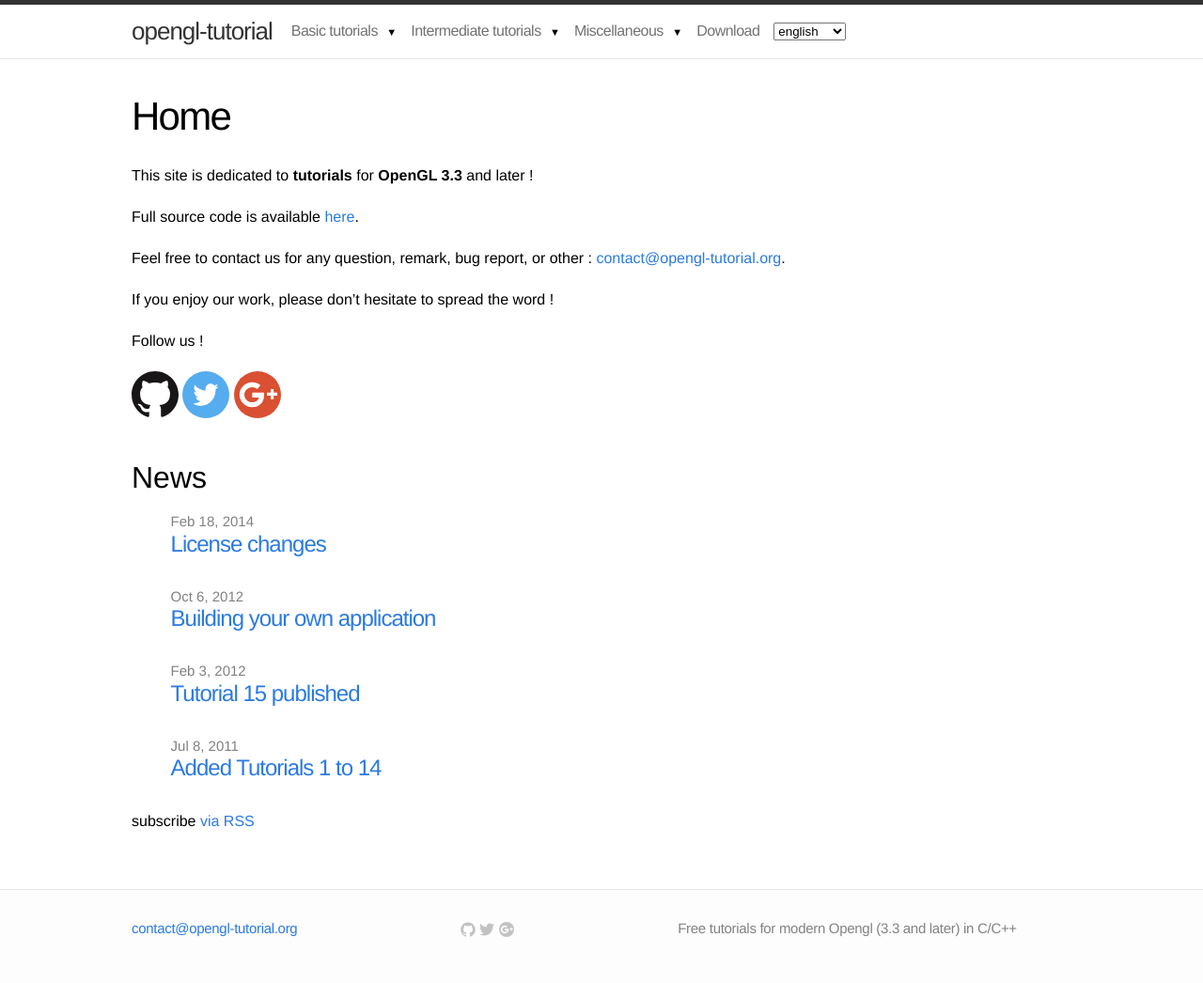
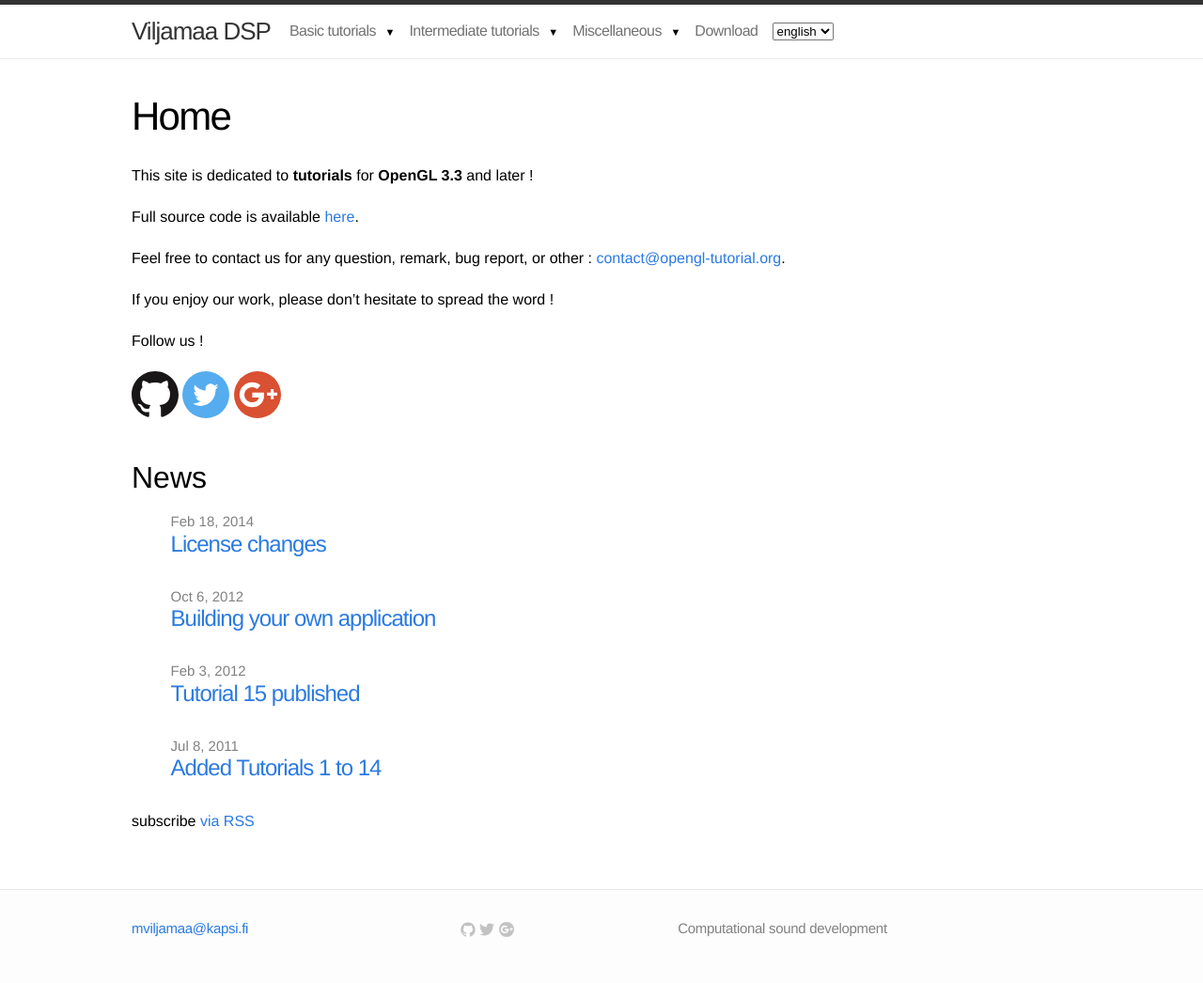
Before and after one commit to mviljamaa/mviljamaa.github.io, a Jekyll site: the page built from index.markdown, in a window 1280 px wide. Shown: the whole page at 94% size. Built offline with Jekyll 4.4.1, drawn with Linux system fonts in a browser that asks for light colours.

Commit message:
_config.yml update
_config.yml update

```diff
--- a/_config.yml
+++ b/_config.yml
@@ -1,16 +1,16 @@
 # Site settings
-title: opengl-tutorial
-email: contact@opengl-tutorial.org
-url: "http://www.opengl-tutorial.org"
-description: "Free tutorials for modern Opengl (3.3 and later) in C/C++"
+title: Viljamaa DSP
+email: mviljamaa@kapsi.fi
+url: "http://www.mviljamaa.github.io"
+description: "Computational sound development"
 baseurl: ""
 highlighter: pygments
 safe: true
 lsi: false
 source:      .
-languages_iso: [en, zh, ja, ru, fr]
-languages: [en, cn, jp, ru, fr]
-languages_names: [english, chinese, japanese, russian, français]
+languages_iso: [en]
+languages: [en]
+languages_names: [english]
 # Build settings
 markdown: kramdown
 permalink: pretty
```
